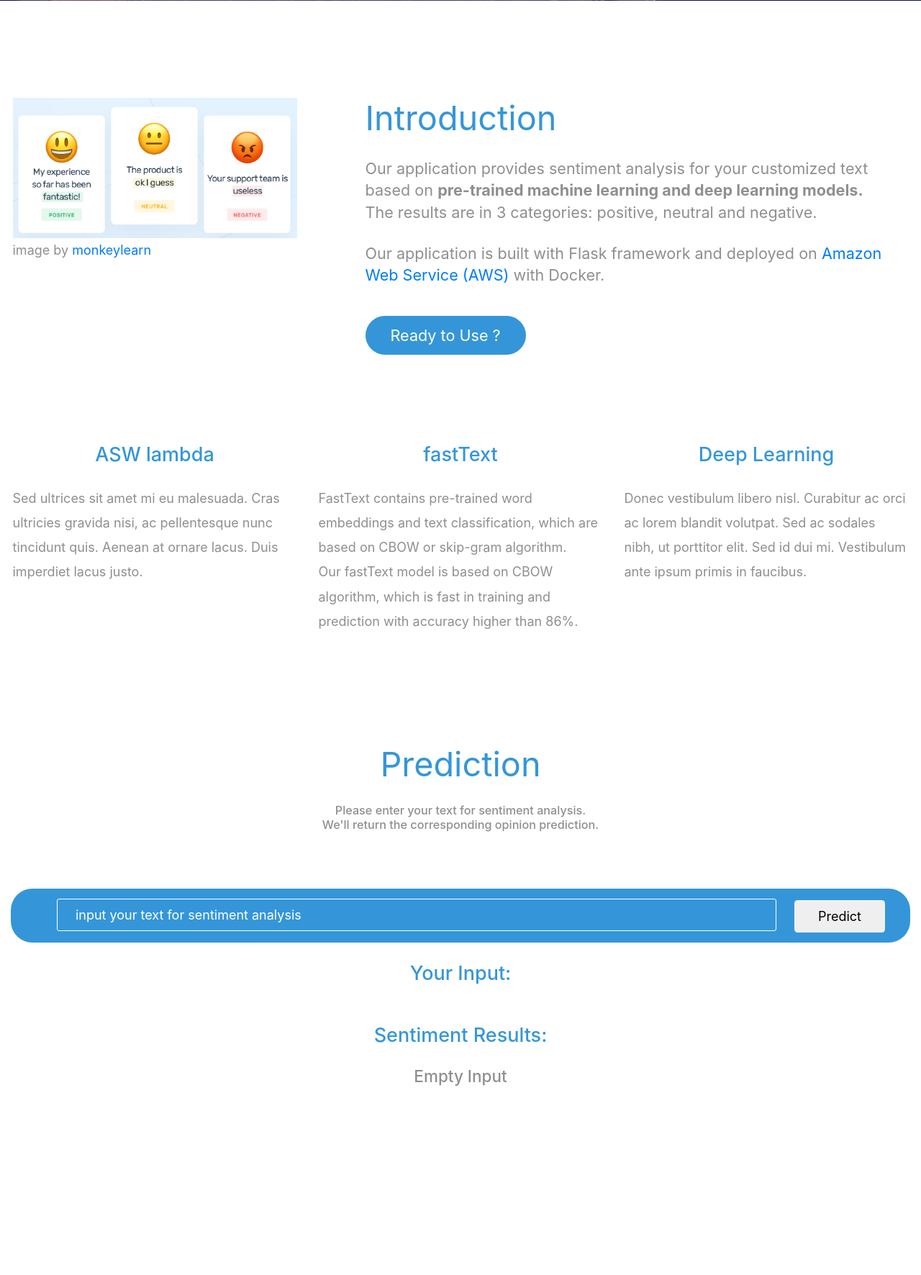
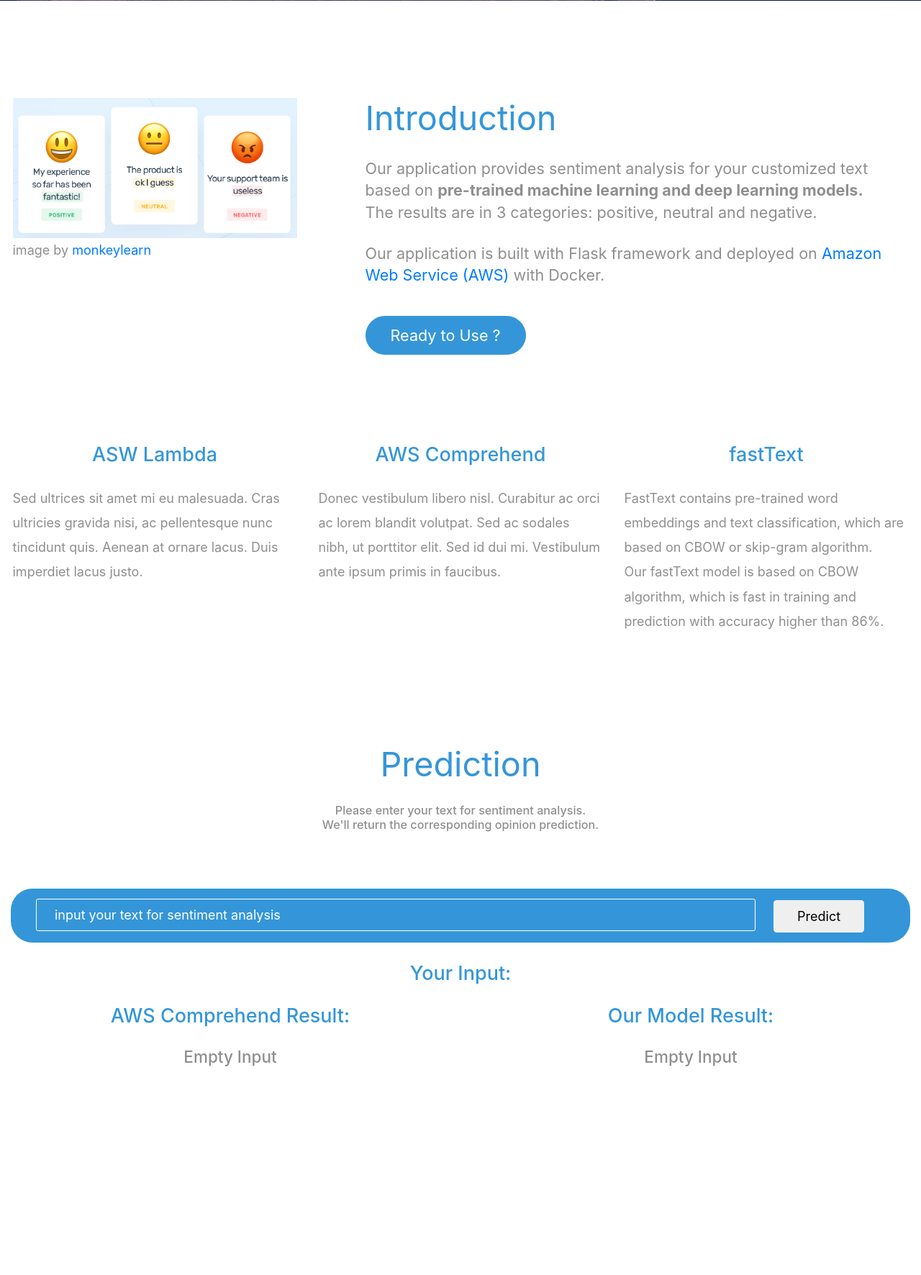
Before and after one commit to Jeremy-XiankangZeng/IDS706, a Flask app: page / in a window 1280 px wide. Shown: the part 799-2571 px from the top of the page at 72% size. Run offline with Flask 2, Linux system fonts and the light colour scheme; some libraries are stand-ins or nearby versions.

Commit message:
revise return number & team

```diff
--- a/app/app.py
+++ b/app/app.py
@@ -1,5 +1,5 @@
 from flask import Flask,render_template, request
-import random,json
+import random
 
 app = Flask(__name__)
 
@@ -7,11 +7,13 @@
 def index():
     input_text = request.values.get('user_text')
     if input_text:
-        res = random.choice(['Positive', 'Negative','Neutral'])
+        res1 = random.choice(['Positive', 'Negative','Neutral'])
+        res2 = random.choice(['Positive', 'Negative', 'Neutral'])
     else:
         input_text = ''
-        res = 'Empty Input'
-    return render_template('./index.html',input_text=input_text, res=res)
+        res1 = 'Empty Input'
+        res2 = 'Empty Input'
+    return render_template('./index.html',input_text=input_text, res1=res1, res2=res2)
 
 if __name__ == '__main__':
     app.run(debug=True)
--- a/app/templates/index.html
+++ b/app/templates/index.html
@@ -49,7 +49,7 @@
         <div class="tm-hero-text-container-inner">
             <h2 class="tm-hero-title">Sentiment Analysis</h2>
             <p class="tm-hero-subtitle">
-              <br />by Jeremy, Qingying, Yuwei, Zihao
+              <br />by Jeremy, Qingying, Yuwei, Zihao (Team ZLLZ)
             </p>
         </div>
       </div>
@@ -88,7 +88,7 @@
 
         <div class="row tm-section-pad-top">
           <div class="col-lg-4">
-            <h4 class="text-center tm-text-primary mb-4">ASW lambda</h4>
+            <h4 class="text-center tm-text-primary mb-4">ASW Lambda</h4>
             <p>
               Sed ultrices sit amet mi eu malesuada. Cras ultricies gravida
               nisi, ac pellentesque nunc tincidunt quis. Aenean at ornare lacus.
@@ -97,20 +97,22 @@
           </div>
 
         <div class="col-lg-4 mt-5 mt-lg-0">
+          <h4 class="text-center tm-text-primary mb-4">AWS Comprehend</h4>
+          <p>
+            Donec vestibulum libero nisl. Curabitur ac orci ac lorem blandit
+            volutpat. Sed ac sodales nibh, ut porttitor elit. Sed id dui mi.
+            Vestibulum ante ipsum primis in faucibus.
+          </p>
+        </div>
+
+        <div class="col-lg-4 mt-5 mt-lg-0">
           <h4 class="text-center tm-text-primary mb-4">fastText</h4>
           <p>
             FastText contains pre-trained word embeddings and text classification, which are based on CBOW or skip-gram algorithm.
               <br>Our fastText model is based on CBOW algorithm, which is fast in training and prediction with accuracy higher than 86%.
           </p>
         </div>
-        <div class="col-lg-4 mt-5 mt-lg-0">
-          <h4 class="text-center tm-text-primary mb-4">Deep Learning</h4>
-          <p>
-            Donec vestibulum libero nisl. Curabitur ac orci ac lorem blandit
-            volutpat. Sed ac sodales nibh, ut porttitor elit. Sed id dui mi.
-            Vestibulum ante ipsum primis in faucibus.
-          </p>
-        </div>
+
       </div>
 <!--        <hr>-->
 <!--      <div class="d-flex align-items-center tm-intro-item tm-btn-primary">-->
@@ -150,21 +152,27 @@
 <!--                      </a>-->
 <!--                    </div>-->
                   <div class="d-flex align-items-center tm-intro-item tm-btn-primary">
-                  <hr>
+{#                  <hr>#}
                       <form action="/#work" method="get">
                         <input name="user_text" type="text" placeholder="input your text for sentiment analysis" class="tm-input" style="width:1000px;" required />
                         <button type="submit" class="btn tm-btn-submit">Predict</button>
                       </form>
                   </div>
-                  <div class=" mt-5 mt-lg-0">
                     <br>
+                <div class="row ">
+                  <div class="col-lg-12">
                     <h4 class="text-center tm-text-primary mb-4">Your Input: </h4>
-                      <h5 class="text-center">{{ input_text }}</h5>
-                      <br>
-                    <h4 class="text-center tm-text-primary mb-4" type="white-space:nowrap">Sentiment Results:</h4>
-                      <h5 class="text-center">{{ res }}</h5>
+                    <h5 class="text-center">{{ input_text }}</h5>
                   </div>
+                  <div class="col-lg-6">
+                    <h4 class="text-center tm-text-primary mb-4">AWS Comprehend Result:</h4>
+                    <h5 class="text-center">{{ res1 }}</h5>
                   </div>
+                      <div class="col-lg-6">
+                    <h4 class="text-center tm-text-primary mb-4">Our Model Result:</h4>
+                    <h5 class="text-center">{{ res2 }}</h5>
+                  </div>
+                </div>
             </div>
           </div>
       </div>
@@ -180,7 +188,7 @@
                   <div class="tm-underline-inner"></div>
                 </div>
                 <p class="mb-5">
-                  We are xxx team, Jeremy, Qingying, Yuwei, Zihao, from Duke University and that's project for course IDS 706. <br>
+                  We are Team ZLLZ, Jeremy, Qingying, Yuwei, Zihao, from Duke University and that's project for course IDS 706. <br>
                   Our application is built with Flask framework and deployed on
                   <a rel="nofollow" href="https://aws.amazon.com">Amazon Web Service (AWS)</a> with Docker.
                 </p>
@@ -220,7 +228,7 @@
       </div>
       <footer class="text-center small tm-footer">
           <p class="mb-0">
-            Copyright &copy; 2020 Team xxx
+            Copyright &copy; 2020 Team ZLLZ
           </p>
         </footer>
     </section>
```
